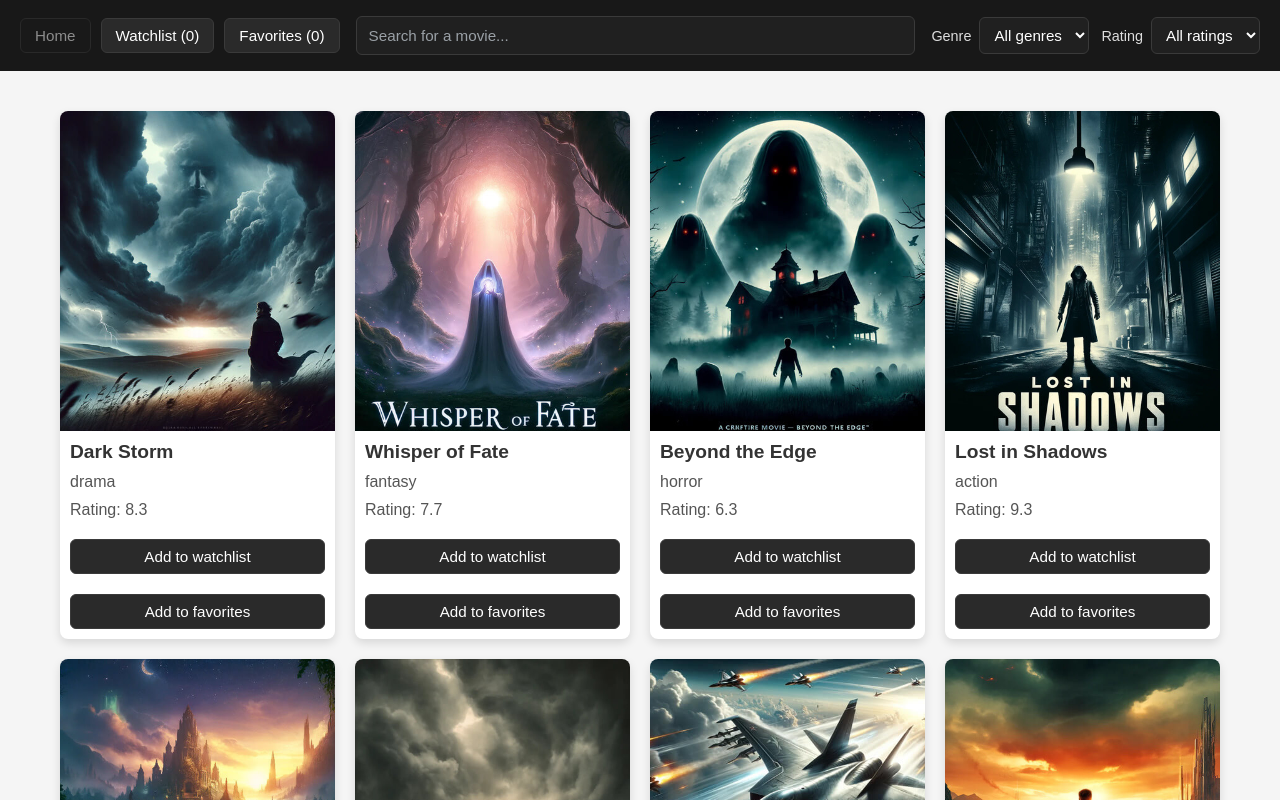
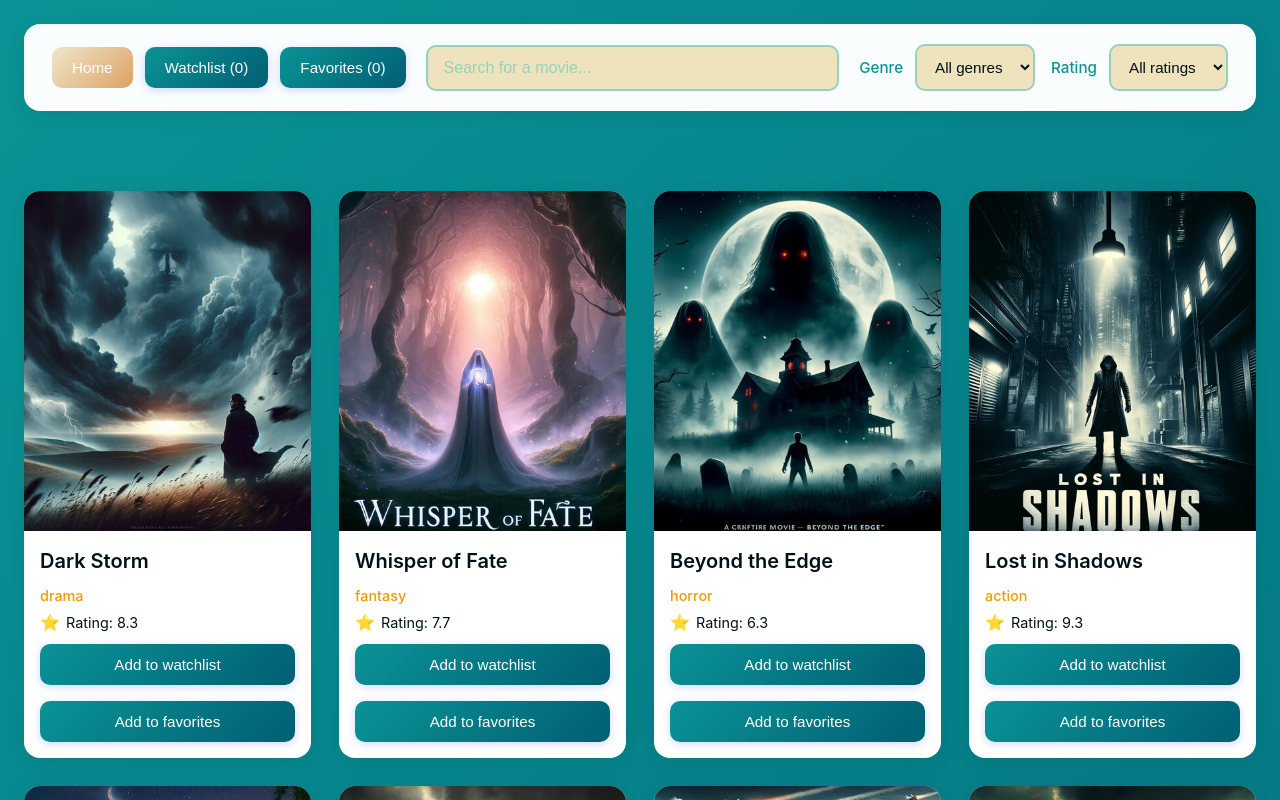
Before and after one commit to Balan-Razvan/React-Razvan-Balan, a React (Vite) app: page /favorites in a window 1280 px wide. Shown: the top 800 px of the page. Built offline with nearby package versions, Linux system fonts and the light colour scheme.

Commit message:
changed style and colors

```diff
--- a/src/App.css
+++ b/src/App.css
@@ -1,5 +1,30 @@
 main {
-  padding: 20px;
-  max-width: 1200px;
+  padding: var(--spacing-4xl) var(--spacing-2xl);
+  max-width: var(--container-max-width);
   margin: 0 auto;
 }
+
+.loading-container {
+  display: flex;
+  justify-content: center;
+  align-items: center;
+  min-height: 100vh;
+  font-size: var(--font-size-3xl);
+  color: var(--color-text-white);
+  font-weight: var(--font-weight-medium);
+}
+
+.loading-spinner {
+  display: inline-block;
+  width: 50px;
+  height: 50px;
+  border: 4px solid rgba(255, 255, 255, 0.3);
+  border-radius: 50%;
+  border-top-color: var(--color-text-white);
+  animation: spin 1s ease-in-out infinite;
+  margin-right: var(--spacing-lg);
+}
+
+@keyframes spin {
+  to { transform: rotate(360deg); }
+}
--- a/src/components/Header/Header.css
+++ b/src/components/Header/Header.css
@@ -1,62 +1,76 @@
 .header {
-  background-color: #181818;
-  color: #fff;
-  padding: 16px 20px;
+  background: rgba(255, 255, 255, var(--opacity-glass));
+  backdrop-filter: blur(10px);
+  color: var(--color-text-primary);
+  padding: var(--spacing-xl) var(--spacing-3xl);
   display: flex;
   align-items: center;
-  gap: 16px;
+  gap: var(--spacing-xl);
   flex-wrap: wrap;
+  box-shadow: var(--shadow-header);
+  border-radius: var(--radius-lg);
+  margin: var(--spacing-2xl);
 }
 
 .header .buttons-wrapper {
   display: flex;
   align-items: center;
-  gap: 10px;
+  gap: var(--spacing-md);
 }
 
 .header .input-wrapper {
-  flex: 1 1 280px;
+  flex: 1 1 300px;
   display: flex;
 }
 
 .header .input-wrapper input[type="text"] {
   width: 100%;
-  padding: 10px 12px;
-  border-radius: 6px;
-  border: 1px solid #3a3a3a;
-  background: #202020;
-  color: #fff;
+  padding: var(--spacing-md) var(--spacing-lg);
+  border-radius: var(--radius-md);
+  border: 2px solid var(--color-border-default);
+  background: var(--color-bg-light);
+  color: var(--color-text-primary);
   outline: none;
-  font-size: 0.95rem;
+  font-size: var(--font-size-md);
+  transition: all var(--transition-normal);
+}
+
+.header .input-wrapper input[type="text"]:focus {
+  border-color: var(--color-border-focus);
+  background: var(--color-bg-white);
+  box-shadow: var(--focus-ring);
 }
 
 .header .input-wrapper input[type="text"]::placeholder {
-  color: #9aa0a6;
+  color: var(--color-text-muted);
 }
 
 .header .select-wrapper {
   display: flex;
   align-items: center;
-  gap: 12px;
+  gap: var(--spacing-lg);
   flex-wrap: wrap;
 }
 
 .header label {
-  color: #ddd;
-  font-size: 0.9rem;
+  color: var(--color-text-secondary);
+  font-size: var(--font-size-base);
+  font-weight: var(--font-weight-medium);
 }
 
 @media (max-width: 768px) {
   .header {
-    gap: 12px;
-    padding: 14px 16px;
+    gap: var(--spacing-lg);
+    padding: 18px var(--spacing-xl);
+    margin: var(--spacing-lg);
   }
 
   .header .buttons-wrapper {
-    gap: 8px;
+    gap: var(--spacing-md);
+    width: 100%;
   }
 
   .header .select-wrapper {
-    gap: 10px;
+    gap: var(--spacing-md);
   }
 }
--- a/src/components/MovieCard/MovieCard.css
+++ b/src/components/MovieCard/MovieCard.css
@@ -1,48 +1,68 @@
 .movie-card {
-  background: #fff;
-  border-radius: 8px;
+  background: var(--color-bg-white);
+  border-radius: var(--radius-lg);
   overflow: hidden;
-  box-shadow: 0 4px 10px rgba(0, 0, 0, 0.12);
-  transition: transform 0.2s ease, box-shadow 0.2s ease;
+  box-shadow: var(--shadow-card);
+  transition: all var(--transition-normal);
+  display: flex;
+  flex-direction: column;
+  height: 100%;
 }
 
 .movie-card:hover {
-  transform: translateY(-5px);
-  box-shadow: 0 6px 20px rgba(0, 0, 0, 0.18);
+  transform: translateY(-8px);
+  box-shadow: var(--shadow-2xl);
 }
 
 .movie-image {
   width: 100%;
-  height: 320px;
+  height: var(--card-image-height);
   object-fit: cover;
   display: block;
 }
 
 .movie-title {
-  font-size: 1.2rem;
-  margin: 10px;
-  font-weight: bold;
+  font-size: var(--font-size-xl);
+  margin: var(--spacing-lg) var(--spacing-lg) var(--spacing-sm);
+  font-weight: var(--font-weight-semibold);
+  color: var(--color-text-primary);
+  line-height: 1.4;
 }
 
-.movie-genre,
+.movie-genre {
+  margin: var(--spacing-xs) var(--spacing-lg);
+  color: var(--color-accent);
+  font-size: var(--font-size-sm);
+  font-weight: var(--font-weight-medium);
+}
+
 .movie-rating {
-  margin: 5px 10px 10px;
-  color: #555;
+  margin: var(--spacing-xs) var(--spacing-lg) var(--spacing-md);
+  color: var(--color-text-tertiary);
+  font-size: var(--font-size-sm);
+  display: flex;
+  align-items: center;
+  gap: 6px;
+}
+
+.movie-rating::before {
+  content: "⭐";
+  font-size: var(--font-size-md);
 }
 
 @media (max-width: 768px) {
   .movie-image {
-    height: 260px;
+    height: var(--card-image-height-tablet);
   }
 }
 
 @media (max-width: 480px) {
   .movie-image {
-    height: 220px;
+    height: var(--card-image-height-mobile);
   }
 }
 
 .movie-card .btn {
-  margin: 10px;
-  width: calc(100% - 20px);
+  margin: 0 var(--spacing-lg) var(--spacing-lg);
+  width: calc(100% - var(--spacing-4xl));
 }
--- a/src/components/MovieList/MovieList.css
+++ b/src/components/MovieList/MovieList.css
@@ -1,18 +1,26 @@
 .movie-list {
   list-style: none;
   padding: 0;
-  margin: 20px 0 0;
+  margin: var(--spacing-2xl) 0 0;
   display: grid;
-  grid-template-columns: repeat(auto-fill, minmax(220px, 1fr));
-  gap: 20px;
+  grid-template-columns: repeat(auto-fill, minmax(var(--grid-min-column-width), 1fr));
+  gap: var(--grid-gap);
 }
 
 .movie-list li {
   padding: 0;
+  display: flex;
 }
 
 .empty {
   text-align: center;
-  font-size: 1.2rem;
-  color: #777;
+  font-size: var(--font-size-2xl);
+  color: rgba(255, 255, 255, var(--opacity-semi));
+  background: rgba(255, 255, 255, var(--opacity-translucent));
+  backdrop-filter: blur(10px);
+  padding: var(--spacing-6xl) var(--spacing-4xl);
+  border-radius: var(--radius-lg);
+  margin: var(--spacing-5xl) auto;
+  max-width: var(--container-sm-width);
+  font-weight: var(--font-weight-medium);
 }
--- a/src/components/basic/Button/Button.css
+++ b/src/components/basic/Button/Button.css
@@ -1,35 +1,30 @@
 .btn {
-  background: #2a2a2a;
-  color: #fff;
-  border: 1px solid #3a3a3a;
-  border-radius: 6px;
-  padding: 8px 14px;
+  background: var(--gradient-primary);
+  color: var(--color-text-white);
+  border: none;
+  border-radius: var(--radius-md);
+  padding: var(--spacing-md) var(--spacing-xl);
   cursor: pointer;
-  font-size: 0.95rem;
-  transition: background 0.15s ease, border-color 0.15s ease,
-    transform 0.05s ease;
+  font-size: var(--font-size-base);
+  font-weight: var(--font-weight-medium);
+  transition: all var(--transition-normal);
+  box-shadow: var(--shadow-md);
 }
 
 .btn:hover:not(:disabled) {
-  background: #333;
-  border-color: #4a4a4a;
+  transform: translateY(-2px);
+  box-shadow: var(--shadow-lg);
 }
 
 .btn:active:not(:disabled) {
-  transform: translateY(1px);
+  transform: translateY(0);
+  box-shadow: var(--shadow-sm);
 }
 
 .btn:disabled {
-  opacity: 0.5;
-  cursor: pointer;
-  background: #1a1a1a;
+  opacity: var(--opacity-disabled);
+  cursor: not-allowed;
+  background: var(--gradient-disabled);
+  box-shadow: none;
+  transform: none;
 }
-
-.btn:hover {
-  background: #333;
-  border-color: #4a4a4a;
-}
-
-.btn:active {
-  transform: translateY(1px);
-}
--- a/src/components/basic/Select/Select.css
+++ b/src/components/basic/Select/Select.css
@@ -1,19 +1,33 @@
 .select-group {
   display: flex;
   align-items: center;
-  gap: 8px;
+  gap: var(--spacing-md);
 }
 
 .select-label {
-  font-size: 0.9rem;
+  font-size: var(--font-size-base);
+  font-weight: var(--font-weight-medium);
+  color: var(--color-text-secondary);
 }
 
 .select {
-  padding: 8px 10px;
-  border-radius: 6px;
-  border: 1px solid #3a3a3a;
-  background: #202020;
-  color: #fff;
-  font-size: 0.95rem;
+  padding: var(--spacing-md) 14px;
+  border-radius: var(--radius-md);
+  border: 2px solid var(--color-border-default);
+  background: var(--color-bg-light);
+  color: var(--color-text-primary);
+  font-size: var(--font-size-base);
   outline: none;
+  cursor: pointer;
+  transition: all var(--transition-normal);
 }
+
+.select:focus {
+  border-color: var(--color-border-focus);
+  background: var(--color-bg-white);
+  box-shadow: var(--focus-ring);
+}
+
+.select:hover {
+  border-color: var(--color-border-hover);
+}
--- a/src/index.css
+++ b/src/index.css
@@ -1,3 +1,5 @@
+@import './variables.css';
+
 *,
 *::before,
 *::after {
@@ -7,7 +9,12 @@
 body {
   margin: 0;
   padding: 0;
-  font-family: Arial, Helvetica, sans-serif;
-  background-color: #f5f5f5;
-  color: #333;
+  font-family: -apple-system, BlinkMacSystemFont, 'Segoe UI', 'Roboto', 'Oxygen',
+    'Ubuntu', 'Cantarell', 'Fira Sans', 'Droid Sans', 'Helvetica Neue',
+    sans-serif;
+  background: var(--gradient-primary);
+  min-height: 100vh;
+  color: var(--color-text-primary);
+  -webkit-font-smoothing: antialiased;
+  -moz-osx-font-smoothing: grayscale;
 }
--- a/src/utils/filterMovies.js
+++ b/src/utils/filterMovies.js
@@ -1,6 +1,6 @@
 export function filterMovies(movies, {search, genre, rating}) {
     return movies.filter((movie) => {
-        const matchesSearch = !search || movie.title.tolowerCase().includes(search.tolowerCase());
+        const matchesSearch = !search || movie.title.toLowerCase().includes(search.toLowerCase());
 
         const matchesGenre = !genre || movie.genre === genre;
 
--- /dev/null
+++ b/src/variables.css
@@ -0,0 +1,96 @@
+:root {
+  --color-primary: #0a9396;
+  --color-primary-dark: #005f73;
+  --color-primary-light: #94d2bd;
+
+  --color-text-primary: #001219;
+  --color-text-secondary: #0a9396;
+  --color-text-muted: #94d2bd;
+  --color-text-white: #ffffff;
+
+  --color-bg-white: #ffffff;
+  --color-bg-light: #efe3bd;
+  --color-bg-subtle: #94d2bd;
+
+  --color-border-default: #94d2bd;
+  --color-border-hover: #0a9396;
+  --color-border-focus: #005f73;
+
+  --color-accent: #ee9b00;
+  --color-accent-strong: #ca6702;
+  --color-danger: #9b2226;
+  --color-warning: #ee9b00;
+  --color-info: #0a9396;
+
+  --color-disabled: #e9d8a6;
+  --color-disabled-dark: #ca6702;
+
+  --gradient-primary: linear-gradient(
+    135deg,
+    var(--color-primary) 0%,
+    var(--color-primary-dark) 100%
+  );
+  --gradient-disabled: linear-gradient(
+    135deg,
+    var(--color-disabled) 0%,
+    var(--color-disabled-dark) 100%
+  );
+
+  --spacing-xs: 4px;
+  --spacing-sm: 8px;
+  --spacing-md: 12px;
+  --spacing-lg: 16px;
+  --spacing-xl: 20px;
+  --spacing-2xl: 24px;
+  --spacing-3xl: 28px;
+  --spacing-4xl: 32px;
+  --spacing-5xl: 40px;
+  --spacing-6xl: 48px;
+
+  --radius-sm: 8px;
+  --radius-md: 10px;
+  --radius-lg: 16px;
+
+  --shadow-sm: 0 2px 6px rgba(102, 126, 234, 0.3);
+  --shadow-md: 0 2px 8px rgba(102, 126, 234, 0.3);
+  --shadow-lg: 0 4px 12px rgba(102, 126, 234, 0.4);
+  --shadow-xl: 0 4px 20px rgba(0, 0, 0, 0.08);
+  --shadow-2xl: 0 12px 30px rgba(102, 126, 234, 0.25);
+  --shadow-card: 0 4px 20px rgba(0, 0, 0, 0.08);
+  --shadow-header: 0 4px 20px rgba(0, 0, 0, 0.08);
+
+  --focus-ring: 0 0 0 4px rgba(102, 126, 234, 0.1);
+
+  --transition-fast: 0.15s ease;
+  --transition-normal: 0.3s ease;
+  --transition-slow: 0.5s ease;
+
+  --font-size-xs: 0.875rem;
+  --font-size-sm: 0.9rem;
+  --font-size-base: 0.95rem;
+  --font-size-md: 1rem;
+  --font-size-lg: 1.2rem;
+  --font-size-xl: 1.25rem;
+  --font-size-2xl: 1.4rem;
+  --font-size-3xl: 1.5rem;
+
+  --font-weight-normal: 400;
+  --font-weight-medium: 500;
+  --font-weight-semibold: 600;
+  --font-weight-bold: 700;
+
+  --opacity-disabled: 0.6;
+  --opacity-translucent: 0.15;
+  --opacity-semi: 0.9;
+  --opacity-glass: 0.98;
+
+  --container-max-width: 1280px;
+  --container-sm-width: 500px;
+
+  --card-image-height: 340px;
+  --card-image-height-tablet: 280px;
+  --card-image-height-mobile: 240px;
+
+  --grid-min-column-width: 260px;
+  --grid-gap: var(--spacing-3xl);
+}
```
Also changed, not shown: src/assets/main.png.
